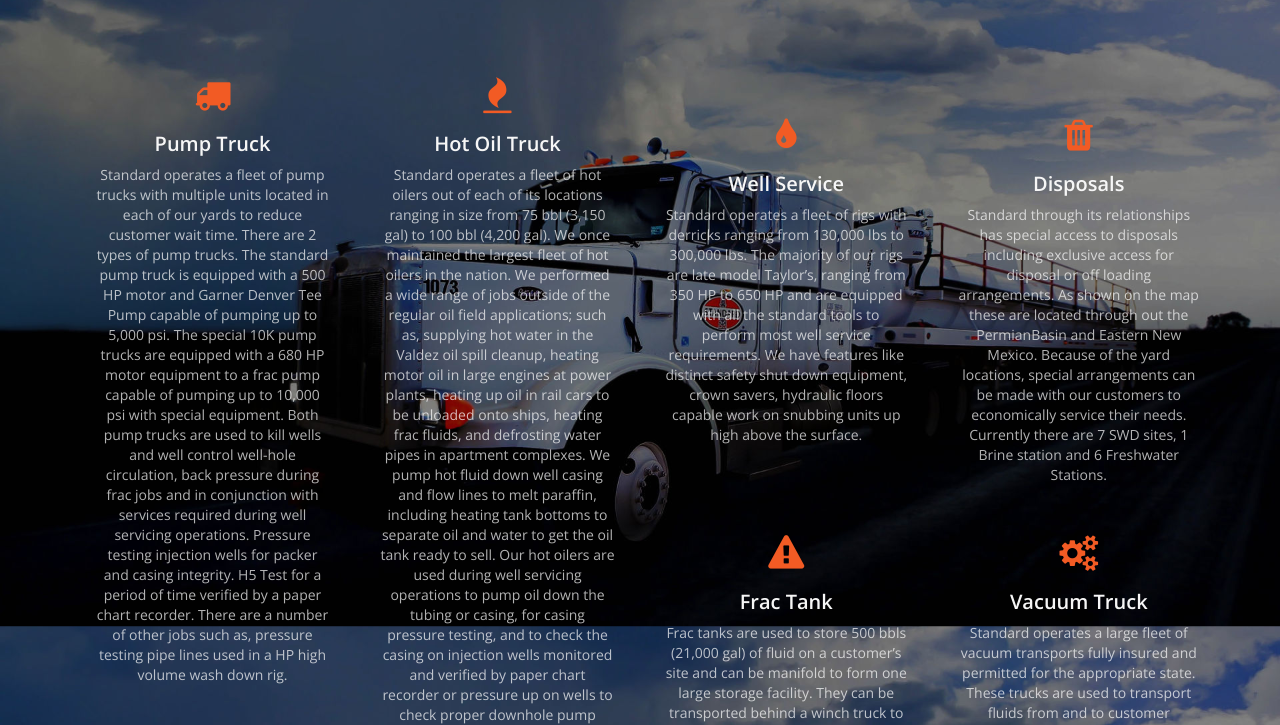
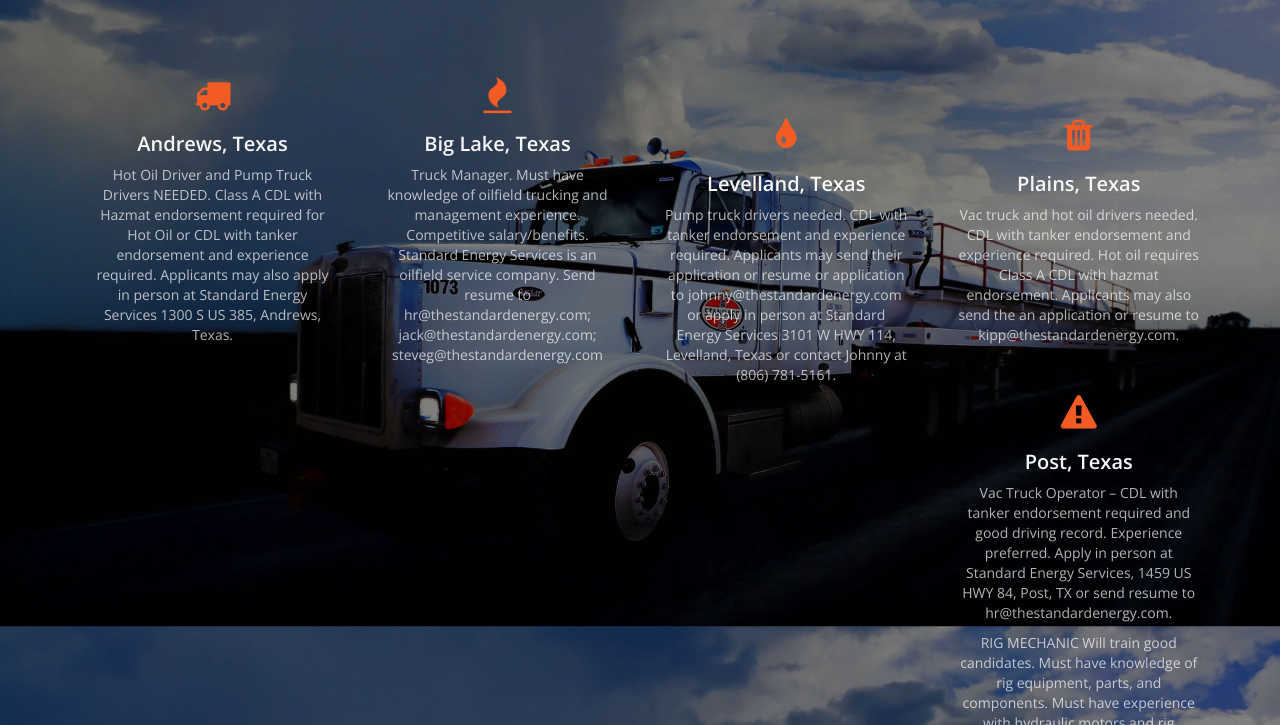
Before and after one commit to StandardES/StandardES.github.io, a plain HTML site: page positions.html in a window 1280 px wide. Shown: the part 227-952 px from the top of the page. Drawn offline with nearby package versions, Linux system fonts and the light colour scheme.

Commit message:
postings

```diff
--- a/positions.html
+++ b/positions.html
@@ -123,14 +123,14 @@
       </div>
       <div class="col-md-3 col-sm-6">
         <div class="service"> <i class="fa fa-truck"></i>
-          <h3>Pump Truck</h3>
-          <p>Standard operates a fleet of pump trucks with multiple units located in each of our yards to reduce customer wait time. There are 2 types of pump trucks. The standard pump truck is equipped with a 500 HP motor and Garner Denver Tee Pump capable of pumping up to 5,000 psi. The special 10K pump trucks are equipped with a 680 HP motor equipment to a frac pump capable of pumping up to 10,000 psi with special equipment. Both pump trucks are used to kill wells and well control well-hole circulation, back pressure during frac jobs and in conjunction with services required during well servicing operations. Pressure testing injection wells for packer and casing integrity. H5 Test for a period of time verified by a paper chart recorder.  There are a number of other jobs such as, pressure testing pipe lines used in a HP high volume wash down rig.</p>
+          <h3>Andrews, Texas</h3>
+          <p>Hot Oil Driver and Pump Truck Drivers NEEDED. Class A CDL with Hazmat endorsement required for Hot Oil or CDL with tanker endorsement and experience required. Applicants may also apply in person at Standard Energy Services 1300 S US 385, Andrews, Texas.</p>
         </div>
       </div>
       <div class="col-md-3 col-sm-6">
         <div class="service"> <i class="fa fa-fire"></i>
-          <h3>Hot Oil Truck</h3>
-          <p>Standard operates a fleet of hot oilers out of each of its locations ranging in size from 75 bbl (3,150 gal) to 100 bbl (4,200 gal). We once maintained the largest fleet of hot oilers in the nation. We performed a wide range of jobs outside of the regular oil field applications; such as, supplying hot water in the Valdez oil spill cleanup, heating motor oil in large engines at power plants, heating up oil in rail cars to be unloaded onto ships, heating frac fluids, and defrosting water pipes in apartment complexes. We pump hot fluid down well casing and flow lines to melt paraffin, including heating tank bottoms to separate oil and water to get the oil tank ready to sell. Our hot oilers are used during well servicing operations to pump oil down the tubing or casing,  for casing pressure testing, and to check the casing on injection wells monitored and verified by paper chart recorder or pressure up on wells to check proper downhole pump action.</p>
+          <h3>Big Lake, Texas</h3>
+          <p>Truck Manager. Must have knowledge of oilfield trucking and management experience. Competitive salary/benefits. Standard Energy Services is an oilfield service company. Send resume to hr@thestandardenergy.com; jack@thestandardenergy.com; steveg@thestandardenergy.com</p>
 
       </div>
     </div>
@@ -138,25 +138,27 @@
     <div class="row">
       <div class="col-md-3 col-sm-6">
         <div class="service"><i class="fa fa-tint"></i>
-          <h3>Well Service</h3>
-          <p>Standard operates a fleet of rigs with derricks ranging from 130,000 lbs to 300,000 lbs. The majority of our rigs are late model Taylor’s, ranging from 350 HP to 650 HP and are equipped with all the standard tools to perform most well service requirements. We have features like distinct safety shut down equipment, crown savers, hydraulic floors capable work on snubbing units up high above the surface.</p>
+          <h3>Levelland, Texas</h3>
+          <p>Pump truck drivers needed. CDL with tanker endorsement and experience required. Applicants may send their application or resume or application to johnny@thestandardenergy.com or apply in person at Standard Energy Services
+3101 W HWY 114, Levelland, Texas or contact Johnny at (806) 781-5161.</p>
         </div>
       </div>
       <div class="col-md-3 col-sm-6">
         <div class="service"><i class="fa fa-trash"></i>
-          <h3>Disposals</h3>
-          <p>Standard through its relationships has special access to disposals including exclusive access for disposal or off loading arrangements. As shown on the map these are located through out the PermianBasin and Eastern New Mexico. Because of the yard locations, special arrangements can be made with our customers to economically service their needs. Currently there are 7 SWD sites, 1 Brine station and 6 Freshwater Stations.</p>
+          <h3>Plains, Texas</h3>
+          <p>Vac truck and hot oil drivers needed. CDL with tanker endorsement and experience required. Hot oil requires Class A CDL with hazmat endorsement. Applicants may also send the an application or resume to kipp@thestandardenergy.com.</p>
         </div>
       </div>
         <div class="col-md-3 col-sm-6">
         <div class="service"> <i class="fa fa-warning"></i>
-          <h3>Frac Tank</h3>
-          <p>Frac tanks are used to store 500 bbls (21,000 gal) of fluid on a customer’s site and can be manifold to form one large storage facility. They can be transported behind a winch truck to and from locations without oversize permit. All frac tanks are GPS equipped and have easy access by way of steps with a top landing. Our large fleet of tanks will fill even the largest customer’s needs.</p>
+          <h3>Post, Texas</h3>
+          <p>Vac Truck Operator – CDL with tanker endorsement required and good driving record. Experience preferred. Apply in person at Standard Energy Services, 1459 US HWY 84, Post, TX or send resume to hr@thestandardenergy.com.</p>
+            <p>RIG MECHANIC Will train good candidates. Must have knowledge of rig equipment, parts, and components. Must have experience with hydraulic motors and rig engines. Must be able to work unsupervised and in the field if needed. Must have own tools. Will provide service truck. Must possess a valid driver’s license. Benefits (medical, dental, 401K) Send resume to hr@thestandardenergy.com EEO</p>
         </div>
       </div>
       <div class="col-md-3 col-sm-6">
         <div class="service"> <i class="fa fa-cogs"></i>
-          <h3>Vacuum Truck</h3>
+          <h3>Seminole, Texas</h3>
           <p>Standard operates a large fleet of vacuum transports fully insured and permitted for the appropriate state. These trucks are used to transport fluids from and to customer locations with 130 bbl capacity (5,460 gal) trailer. They can also vacuum spills and assist with clean-up projects.</p>
         </div>
         </div>
```
